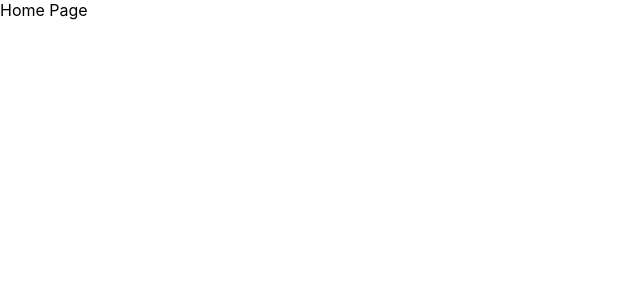
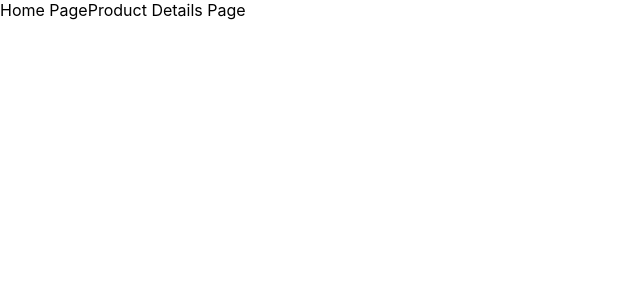
Before and after one commit to ahsan1800411/Next.JS-Practice, a Next.js app: page / in a window 1280 px wide. Shown: the top 300 px of the page, without its empty margins (0-640 px from the left). Built offline with nearby package versions, Linux system fonts and the light colour scheme.

Commit message:
Link Component Navigation

```diff
--- a/pages/index.js
+++ b/pages/index.js
@@ -1,3 +1,11 @@
+import Link from "next/link";
 export default function Index() {
-  return <div>Home Page</div>;
+  return (
+    <div>
+      Home Page
+      <Link href='/product/2'>
+        <a>Product Details Page</a>
+      </Link>
+    </div>
+  );
 }
```
